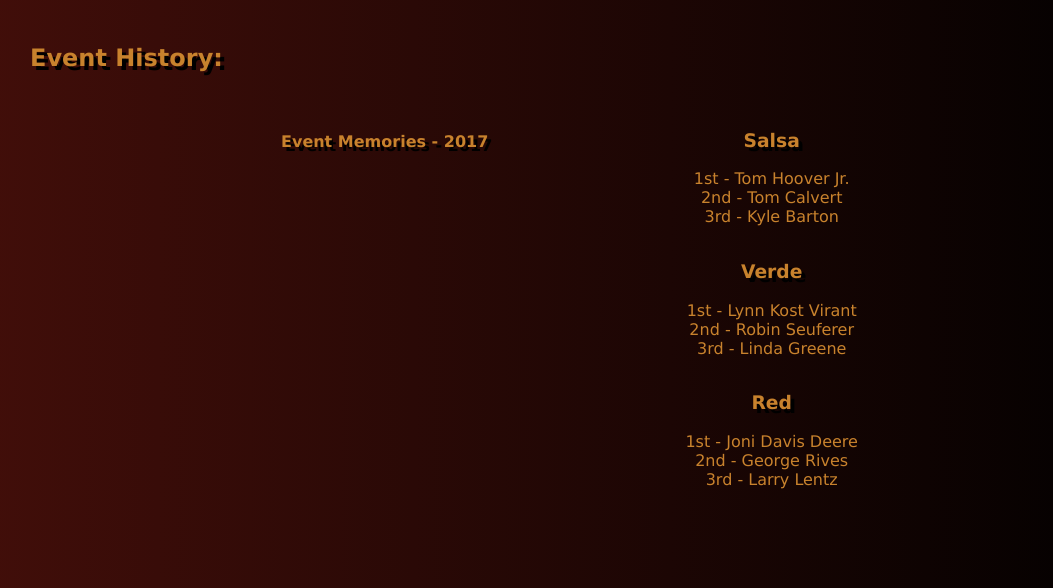
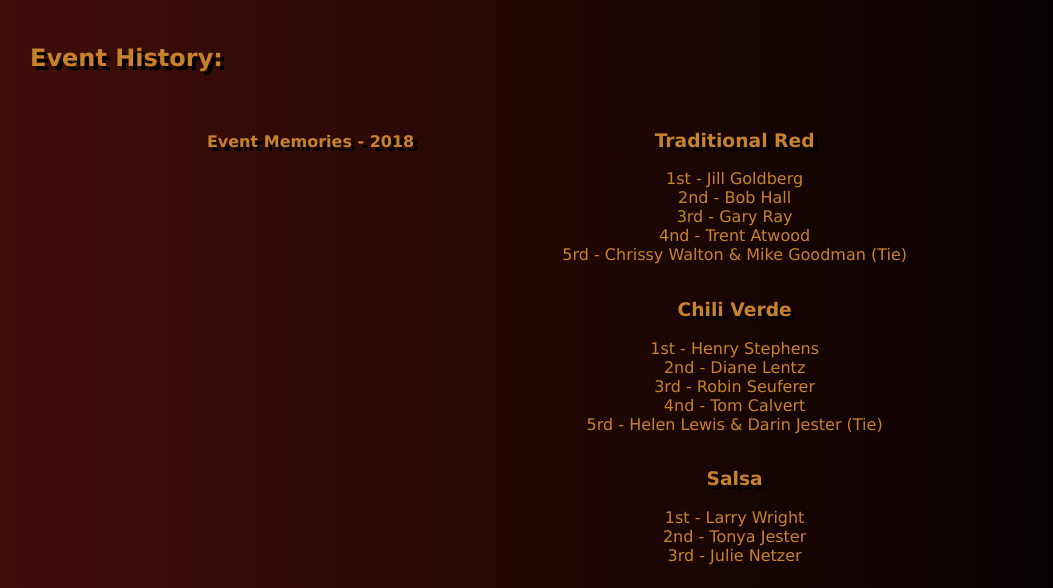
Before and after one commit to AndrewMiller34/JoeDefratesChiliCookoff, a plain HTML site: page Master.html at #/EventHistory in a window 1280 px wide. Shown: the part 354-942 px from the top of the page, without its empty margins (98-1151 px from the left). Drawn offline with Linux system fonts and the light colour scheme.

Commit message:
Added new flyers and updated event history.

```diff
--- a/Pages/EventHistory.html
+++ b/Pages/EventHistory.html
@@ -4,9 +4,44 @@
     <table id="mainBodyTable" class="maxWidthTable eventHistoryList">
         <tr>
             <td style="vertical-align:top; text-align: right">
+                <h4>Event Memories - 2018</h4>
+            </td>
+            <td>
+                <div>
+                    <h3 style="text-align:center">Traditional Red</h3>
+                    <ul>
+                        <li>1st - Jill Goldberg</li>
+                        <li>2nd - Bob Hall</li>
+                        <li>3rd - Gary Ray</li>
+                        <li>4nd - Trent Atwood</li>
+                        <li>5rd - Chrissy Walton &amp; Mike Goodman (Tie)</li>
+                    </ul>
+                </div>
+                <div class="padTopLite">
+                    <h3 style="text-align:center">Chili Verde</h3>
+                    <ul>
+                        <li>1st - Henry Stephens</li>
+                        <li>2nd - Diane Lentz</li>
+                        <li>3rd - Robin Seuferer</li>
+                        <li>4nd - Tom Calvert</li>
+                        <li>5rd - Helen Lewis &amp; Darin Jester (Tie)</li>
+                    </ul>
+                </div>
+                <div class="padTopLite">
+                    <h3 style="text-align:center">Salsa</h3>
+                    <ul>
+                        <li>1st - Larry Wright</li>
+                        <li>2nd - Tonya Jester</li>
+                        <li>3rd - Julie Netzer</li>
+                    </ul>
+                </div>
+            </td>
+        </tr>
+        <tr>
+            <td style="vertical-align:top; text-align: right" class="padTopHeavy">
                 <h4>Event Memories - 2017</h4>
             </td>
-            <td>
+            <td class="padTopHeavy">
                 <div>
                     <h3 style="text-align:center">Salsa</h3>
                     <ul>
@@ -32,6 +67,7 @@
                     </ul>
                 </div>
             </td>
+        </tr>
         </tr>
         <tr>
             <td style="vertical-align:top; text-align: right" class="padTopHeavy">
```
Also changed, not shown: 2 other files.
